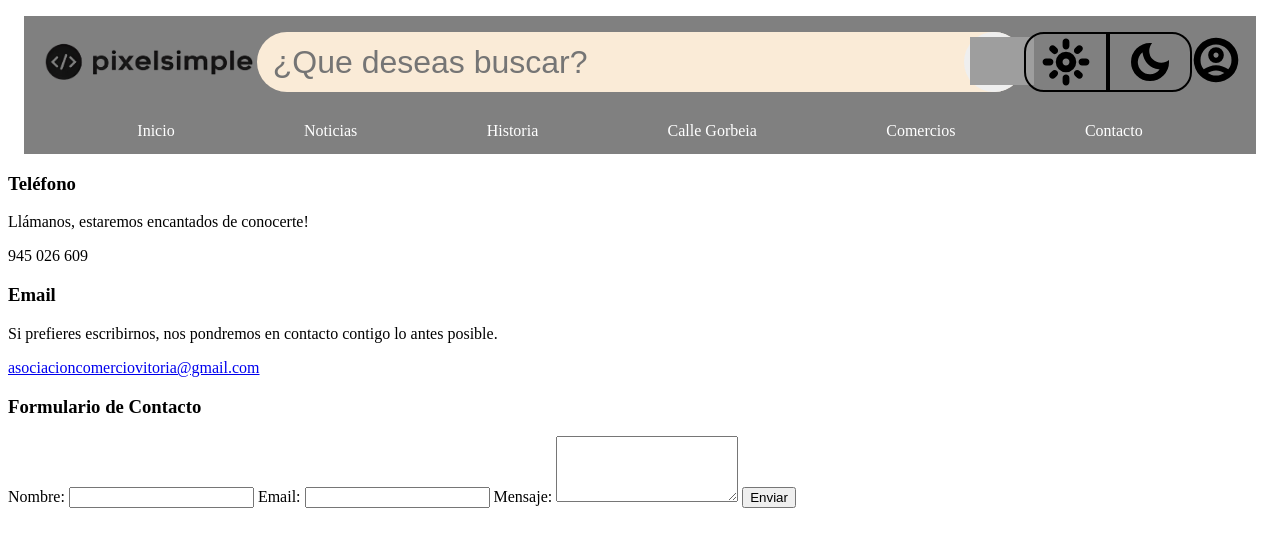
After one commit to PixelSimple-geo/reto_2, a PHP site: page /views/contacto.view.php in a window 1280 px wide. The commit adds this page. Shown: the top 547 px of the page. Run offline with PHP 8.4, Linux system fonts and the light colour scheme; grey boxes are pictures that could not be loaded.

Commit message:
comienzo contacto

```diff
--- a/web/statics/css/style.css
+++ b/web/statics/css/style.css
@@ -223,6 +223,10 @@ html {
 .home img{
     height: 5rem;
 }
+
+/* Contacto*/
+
+
 /* Footer */
 footer>p {
     background-color: #2245c7;
--- /dev/null
+++ b/web/views/contacto.view.php
@@ -0,0 +1,45 @@
+<!DOCTYPE html>
+<html lang="en">
+<head>
+
+    <?php require "partials/head.php" ?>
+
+    <title>Contacto</title>
+
+</head>
+<body>
+
+    <?php require "partials/navvar.php"; ?>
+
+    <div>
+
+
+    </div>
+    <div>
+        <h3>Teléfono</h3>
+        <p>Llámanos, estaremos encantados de conocerte!</p>
+        <p>945 026 609</p>
+    </div>
+
+    <div>
+        <h3>Email</h3>
+        <p>Si prefieres escribirnos, nos pondremos en contacto contigo lo antes posible.</p>
+        <p><a href="mailto:asociacioncomerciovitoria@gmail.com">asociacioncomerciovitoria@gmail.com</a></p>
+    </div>
+
+    <h3>Formulario de Contacto</h3>
+    <form action="procesar_formulario.php" method="POST">
+        <label for="nombre">Nombre:</label>
+        <input type="text" id="nombre" name="nombre" required>
+
+        <label for="email">Email:</label>
+        <input type="email" id="email" name="email" required>
+
+        <label for="mensaje">Mensaje:</label>
+        <textarea id="mensaje" name="mensaje" rows="4" required></textarea>
+
+        <button type="submit">Enviar</button>
+    </form>
+
+</body>
+</html>
--- a/web/views/partials/navvar.php
+++ b/web/views/partials/navvar.php
@@ -25,5 +25,5 @@
             <a href="#">Historia</a>
             <a href="#">Calle Gorbeia</a>
             <a href="/views/comerces.view.php">Comercios</a>
-            <a href="#">Contacto</a>
+            <a href="/views/contacto.view.php">Contacto</a>
         </div>
```
